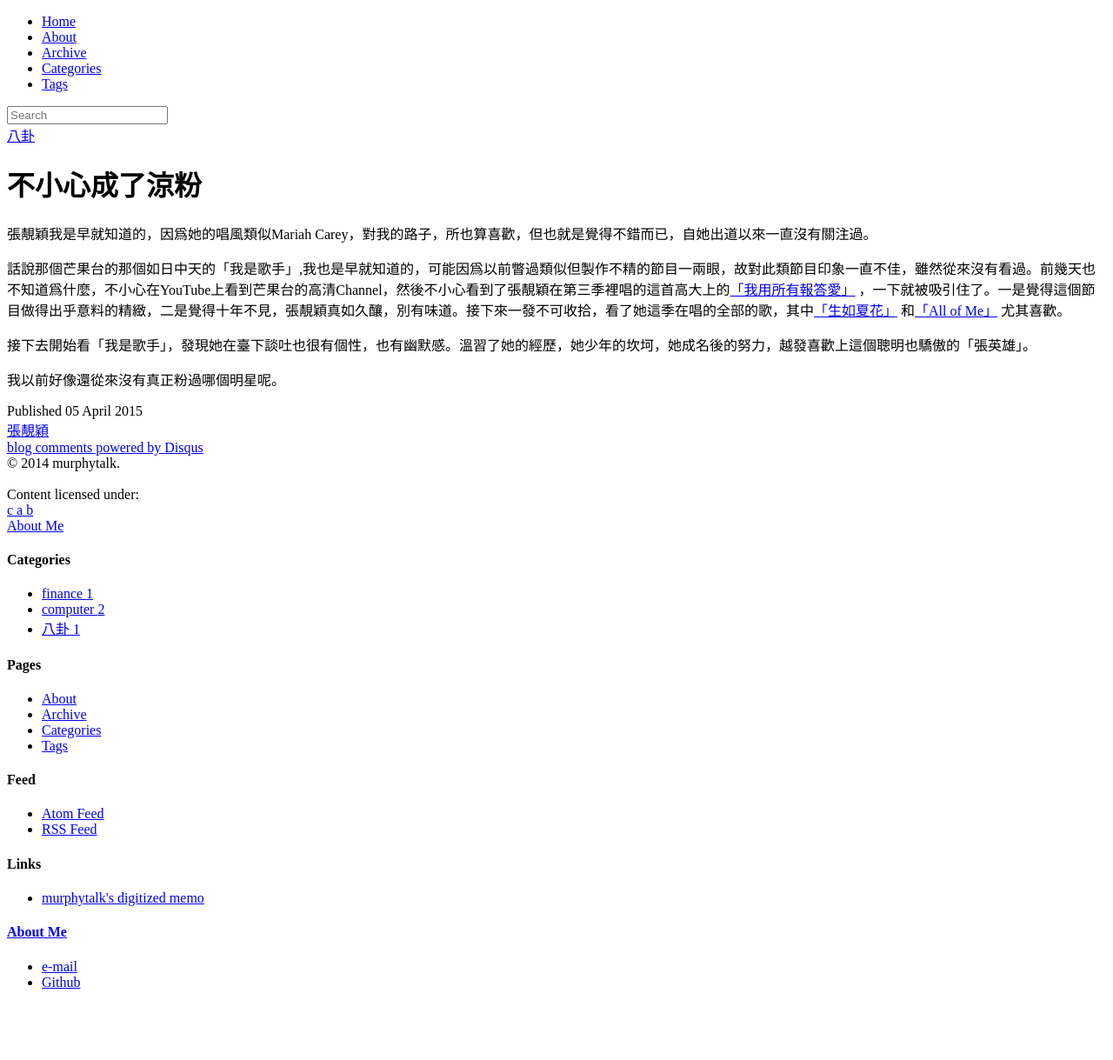
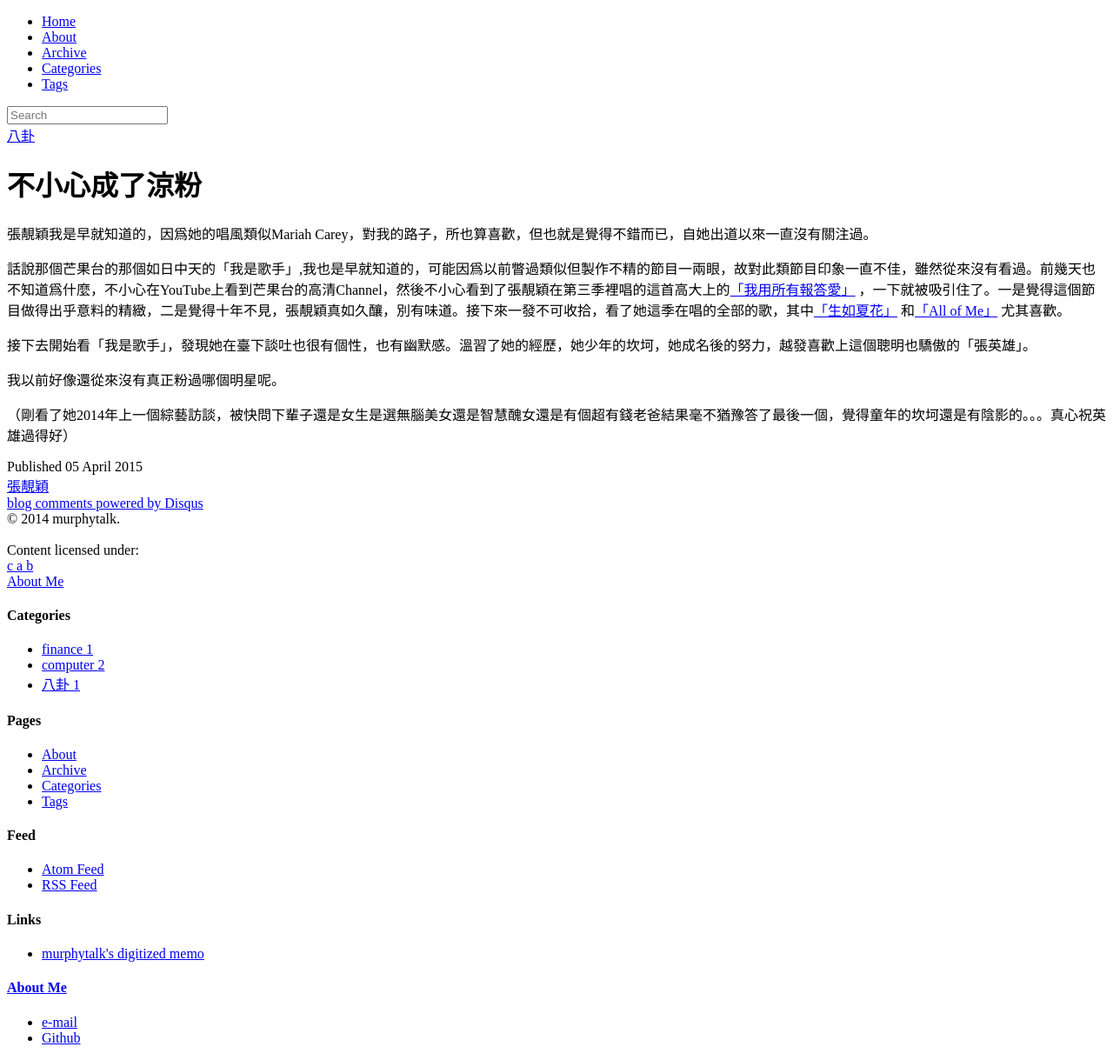
Before and after one commit to murphytalk/murphytalk.github.io, a Jekyll site: the page built from _posts/2015-04-05-ZhangLiangYin.md, in a window 1280 px wide. Shown: the whole page at 87% size. Built offline with Jekyll 4.4.1, drawn with Linux system fonts in a browser that asks for light colours; nearby versions of some CDN libraries; library files that are not in the unit come from our copies; comment, search, counter and statistics services are not loaded; before the commit the page ends 1155 px from its top, so only the background shows below that.

Commit message:
張靚穎

```diff
--- a/_posts/2015-04-05-ZhangLiangYin.md
+++ b/_posts/2015-04-05-ZhangLiangYin.md
@@ -12,3 +12,5 @@ tags: [張靚穎]
 接下去開始看「我是歌手」，發現她在臺下談吐也很有個性，也有幽默感。溫習了她的經歷，她少年的坎坷，她成名後的努力，越發喜歡上這個聰明也驕傲的「張英雄」。
 
 我以前好像還從來沒有真正粉過哪個明星呢。
+
+（剛看了她2014年上一個綜藝訪談，被快問下輩子還是女生是選無腦美女還是智慧醜女還是有個超有錢老爸結果毫不猶豫答了最後一個，覺得童年的坎坷還是有陰影的。。。真心祝英雄過得好）
```
